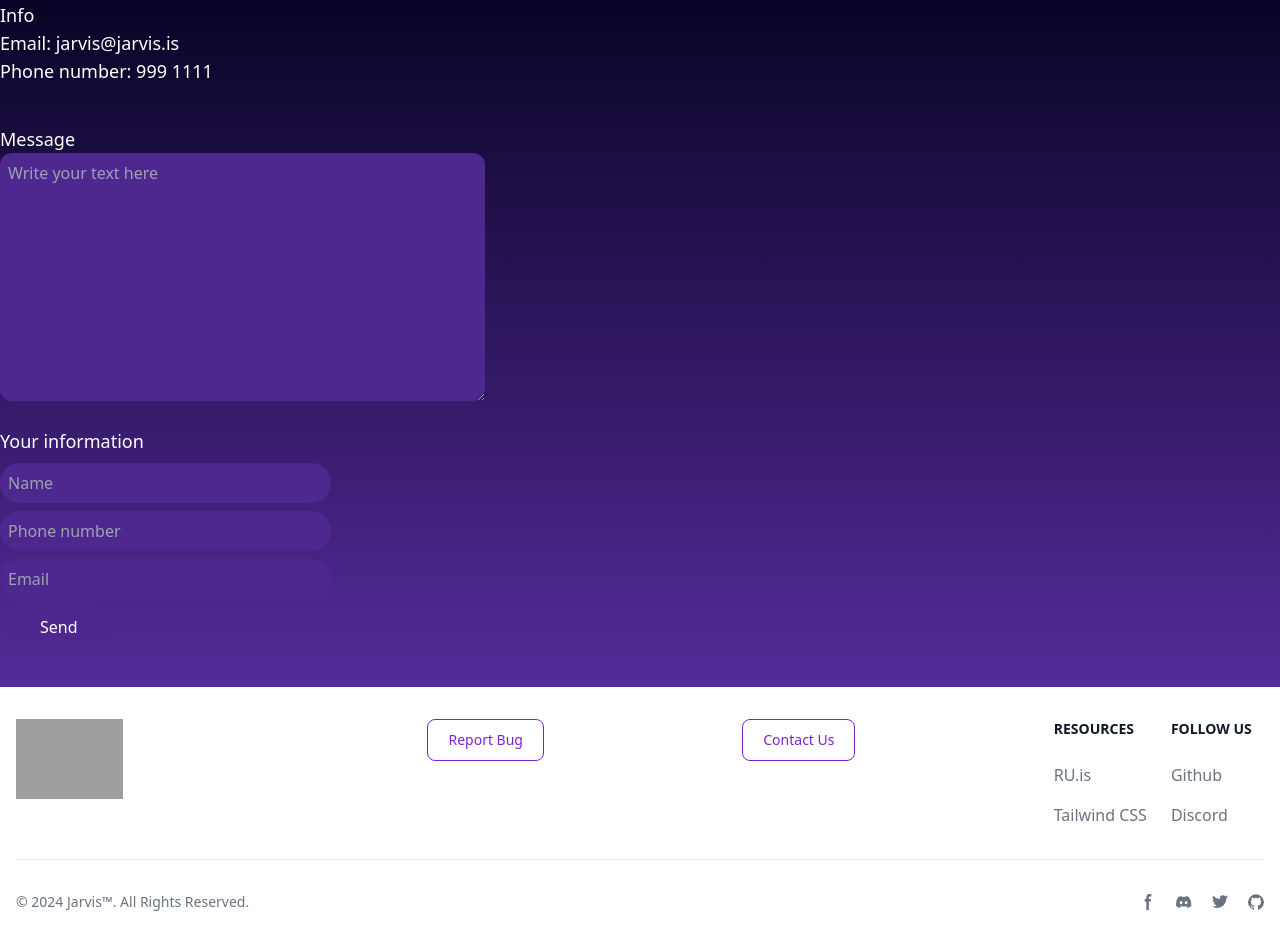
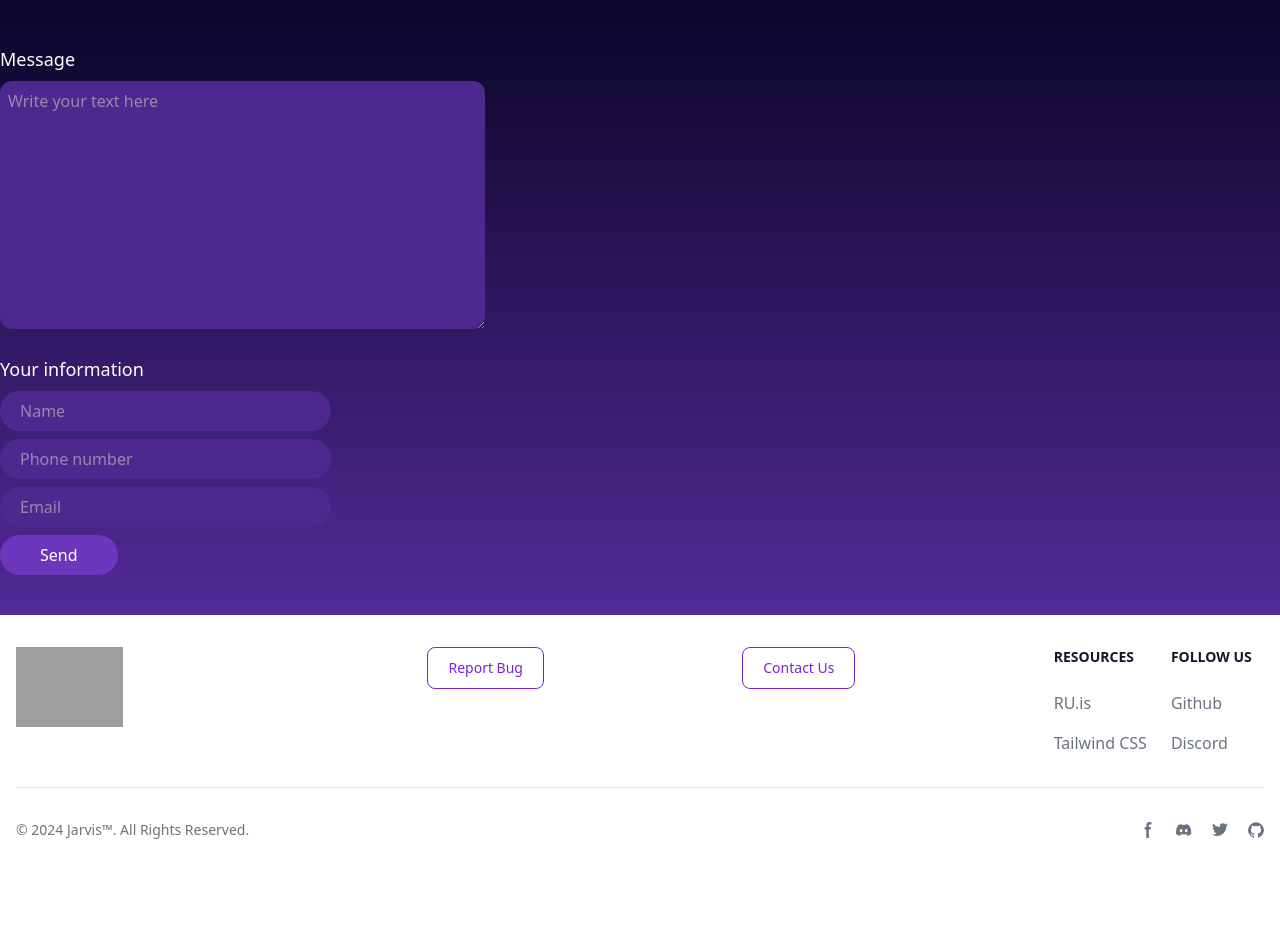
Before and after one commit to milosptr/verklegt-namskeid-2, a Django app: page /contact_us in a window 1280 px wide. Shown: the part 203-1147 px from the top of the page. After the commit the page ends 1042 px from the top, so only its background shows below. Run offline with Django 5.2, Linux system fonts and the light colour scheme; parts of the project's set-up code (start-up, migrations or seed data) failed here and were passed over; some libraries are stand-ins or nearby versions; grey boxes are pictures that could not be loaded.

```diff
--- a/src/templates/pages/contact_us.html
+++ b/src/templates/pages/contact_us.html
@@ -4,28 +4,41 @@
 
 {% block content %}
 <div hidden class="bg-[#1CB424] p-2 w-48 fixed top-8 left-[calc(50%-100px)] rounded-lg text-center mx-auto">
-<p class="">Successfully sent</p>
+    <p>Successfully sent</p>
 </div>
-<p class="text-lg text-white mt-20 ">
+
+<p class="text-lg text-white">
     Info
 </p>
+
 <p class="text-lg text-white">
     Email: jarvis@jarvis.is
 </p>
-<p class="text-lg text-white ">
+
+<p class="text-lg text-white">
     Phone number: 999 1111
 </p>
+
 <form>
-<label for="message" class="mt-10 block text-lg text-white ">Message</label>
-<textarea required id="message" name="message" cols="50" rows="10" placeholder="Write your text here" class="bg-[#4E288F] rounded-xl text-white pl-2 pt-2"></textarea>
+    <label for="message" class="mt-10 block text-lg text-white ">Message</label>
+    <textarea required id="message" name="message" cols="50" rows="10" class="bg-[#4E288F] rounded-xl text-white
+    pl-2 pt-2 mt-2 placeholder:text-[#9889AF]" placeholder="Write your text here" ></textarea>
+    <div>
+        <label for="info" class="mt-5 block text-lg text-white">Your information</label>
+        <input required class="mt-2 py-2 pl-2 bg-[#4E288F] rounded-full placeholder:pl-3 placeholder:text-[#9889AF]"
+               size="30" id="name" name="name" placeholder="Name" type="text"></input>
+    </div>
 
-<label for="info" class="mt-5 block text-lg text-white">Your information</label>
-<input required class="mt-2 pt-2 pb-2 pl-2 bg-[#4E288F] text-white rounded-full" size="30" id="name" name="name" placeholder="Name" type="text"></input>
-<br>
-<input required class="mt-2 pt-2 pb-2 pl-2 bg-[#4E288F] text-white rounded-full" size="30" id="phone" name="phone" placeholder="Phone number" type="text"></input>
-<br>
-<input required class="mt-2 pt-2 pb-2 pl-2 bg-[#4E288F] text-white rounded-full" size="30" id="email" name="email" placeholder="Email" type="text"></input>
-<br>
-<button type="submit" class="block text-white bg-[#4E288F] rounded-full pl-10 pt-2 pr-10 mt-2 pb-2 hover:bg-purple-500">Send</button>
+    <div>
+        <input required class="mt-2 py-2 pl-2 bg-[#4E288F] text-white rounded-full placeholder:pl-3
+        placeholder:text-[#9889AF]" size="30" id="phone" name="phone" placeholder="Phone number" type="text"></input>
+    </div>
+
+    <div>
+        <input required class="mt-2 py-2 pl-2 bg-[#4E288F] text-white rounded-full placeholder:pl-3
+        placeholder:text-[#9889AF]" size="30" id="email" name="email" placeholder="Email" type="text"></input>
+    </div>
+
+    <button type="submit" class="block text-white bg-[#6C37BD] rounded-full px-10 py-2 mt-2 hover:bg-[#9365DA]">Send</button>
 </form>
 {% endblock %}
```
